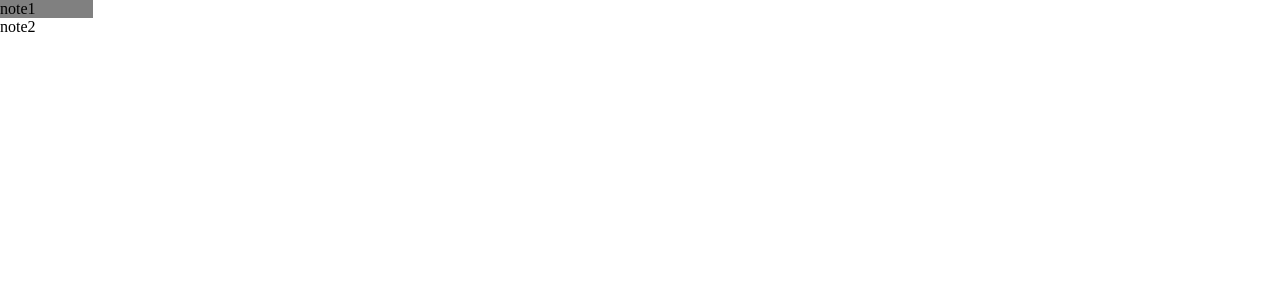
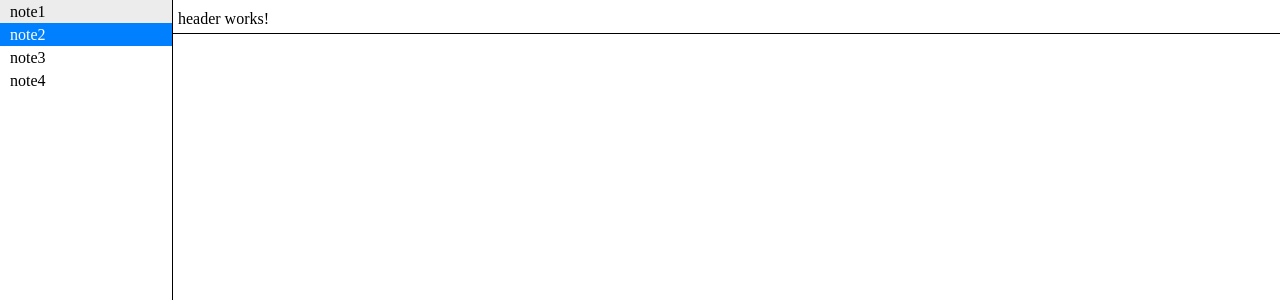
Before and after one commit to AdamFrenzen/NotepadWebApp, an Angular app: page / in a window 1280 px wide. Shown: the top 300 px of the page. Built offline with nearby package versions, Linux system fonts and the light colour scheme.

Commit message:
Sidebar and header

```diff
--- a/src/app/app.component.css
+++ b/src/app/app.component.css
@@ -2,11 +2,24 @@ body {
   display: flex;
 }
 
-.note-list {
-  width: 100px;
+/* TODO: dark and light mode variables */
+
+aside {
+  width: 200px;
+}
+
+.placeholder-name {
+  width: 100%;
+  height: 100vh;
+  display: flex;
+  flex-direction: column;
+}
+
+header {
+  border-bottom: 1px solid black;
 }
 
 .note-area {
   width: 100%;
-  height: 100vh;
+  height: 100%;
 }
--- a/src/app/app.component.html
+++ b/src/app/app.component.html
@@ -8,11 +8,19 @@
   <title>Document</title>
 </head>
 <body>
-<div class="note-list">
+
+<aside>
   <app-notes-list></app-notes-list>
+</aside>
+
+<div class="placeholder-name">
+  <header>
+    <app-header></app-header>
+  </header>
+  <div class="note-area">
+    <app-note-writing-area></app-note-writing-area>
+  </div>
 </div>
-<div class="note-area">
-  <app-note-writing-area></app-note-writing-area>
-</div>
+
 </body>
 </html>
--- a/src/app/app.module.ts
+++ b/src/app/app.module.ts
@@ -4,12 +4,14 @@ import { BrowserModule } from '@angular/platform-browser';
 import { AppComponent } from './app.component';
 import { NotesListComponent } from './notes-list/notes-list.component';
 import { NoteWritingAreaComponent } from './note-writing-area/note-writing-area.component';
+import { HeaderComponent } from './header/header.component';
 
 @NgModule({
   declarations: [
     AppComponent,
     NotesListComponent,
-    NoteWritingAreaComponent
+    NoteWritingAreaComponent,
+    HeaderComponent
   ],
   imports: [
     BrowserModule
--- /dev/null
+++ b/src/app/header/header.component.css
@@ -0,0 +1,4 @@
+p {
+  margin: 0;
+  padding: 10px 5px 5px 5px
+}
--- /dev/null
+++ b/src/app/header/header.component.html
@@ -0,0 +1 @@
+<p>header works!</p>
--- a/src/app/note-writing-area/note-writing-area.component.css
+++ b/src/app/note-writing-area/note-writing-area.component.css
@@ -1,6 +1,18 @@
+.container {
+  margin: 5px;
+  height: calc(100% - 10px);
+  width: calc(100% - 10px);
+}
+
 textarea {
-  width: calc(100% - 4px);
-  height: calc(100% - 4px);
+  padding: 10px;
+  width: 100%;
+  height: 100%;
   border: none;
   resize: none;
 }
+
+textarea:focus {
+  outline: none !important;
+  /*border: 1px solid black;*/
+}
--- a/src/app/note-writing-area/note-writing-area.component.html
+++ b/src/app/note-writing-area/note-writing-area.component.html
@@ -1 +1,3 @@
-<textarea></textarea>
+<div class="container">
+  <textarea></textarea>
+</div>
--- a/src/app/notes-list/notes-list.component.css
+++ b/src/app/notes-list/notes-list.component.css
@@ -6,11 +6,20 @@ ul {
   list-style-type: none;
   padding: 0;
   margin: 0;
+  border-right: 1px solid black;
+  height: 100%;
 }
 
 li {
   text-decoration: none;
+  padding: 3px 5px 2px 10px;
+  cursor: pointer;
 }
-li:hover {
-  background-color: gray;
+li:hover:not(.selected) {
+  background-color: #ececec;
 }
+
+.selected {
+  color: white;
+  background-color: #0080ff;
+}
--- a/src/app/notes-list/notes-list.component.html
+++ b/src/app/notes-list/notes-list.component.html
@@ -1,5 +1,5 @@
 <ul>
-  <li *ngFor="let note of notes">
+  <li *ngFor="let note of notes; index as i" [ngClass]="{ 'selected': selected === i }" (click)="selected = i">
     {{ note.name }}
   </li>
 </ul>
--- a/src/app/notes-list/notes-list.component.ts
+++ b/src/app/notes-list/notes-list.component.ts
@@ -6,9 +6,16 @@ import { Component } from '@angular/core';
   styleUrls: ['./notes-list.component.css']
 })
 export class NotesListComponent {
+
+  public selected: number | null = 1
+
   notes = [{
     name: 'note1'
   }, {
     name: 'note2'
-  }]
+  }, {
+    name: 'note3'
+  }, {
+    name: 'note4'
+  },]
 }
```
Also changed, not shown: src/app/header/header.component.ts (added, +10 -0 lines), 1 other file (tests, documents, lock files or other folders).
